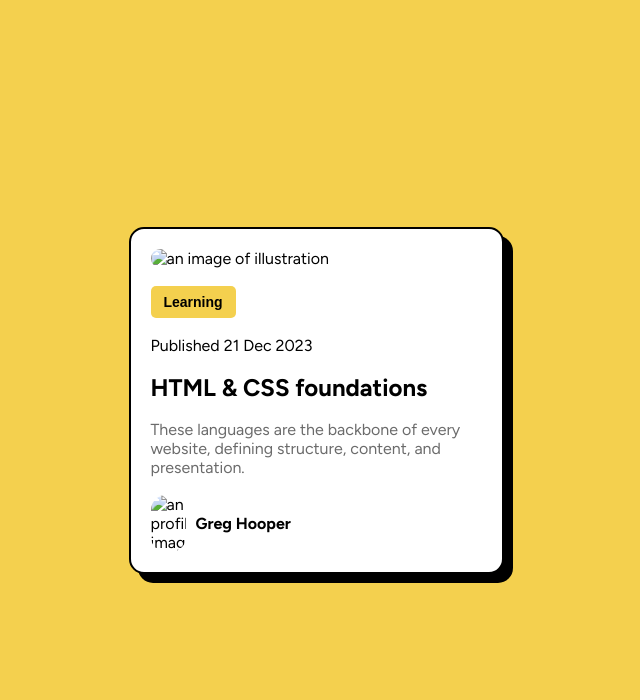
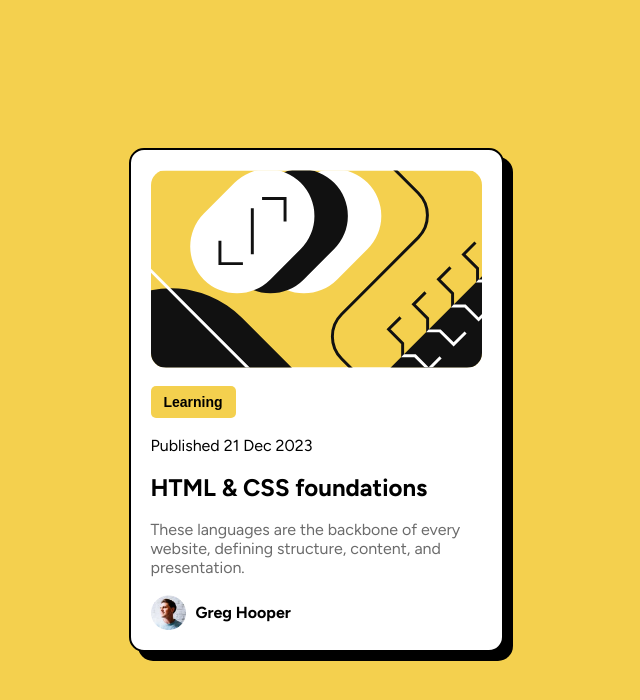
Before and after one commit to AllanKyleV/Blog-Preview-Card, a plain HTML site: page index.html in a window 1280 px wide. Shown: the whole page, without its empty margins (324-964 px from the left). Drawn offline with Linux system fonts and the light colour scheme; the site is published under a folder, as on GitHub Pages, so addresses that start at the root find nothing.

Commit message:
images path modified

```diff
--- a/index.html
+++ b/index.html
@@ -108,7 +108,7 @@
 <body>
   <main>
     <div class="container">
-      <img src="/assets/images/illustration-article.svg" alt="an image of illustration">
+      <img src="assets/images/illustration-article.svg" alt="an image of illustration">
       <button>Learning</button>
 
       <p><span class="publish">Published 21 Dec 2023</span></p>
@@ -118,7 +118,7 @@
       <p>These languages are the backbone of every website, defining structure, content, and presentation.</p>
 
       <div class="profile">
-        <img src="/assets/images/image-avatar.webp" alt="an profile image">
+        <img src="assets/images/image-avatar.webp" alt="an profile image">
         <p><span class="profile-name">Greg Hooper</span></p>
       </div>
     </div>
```
